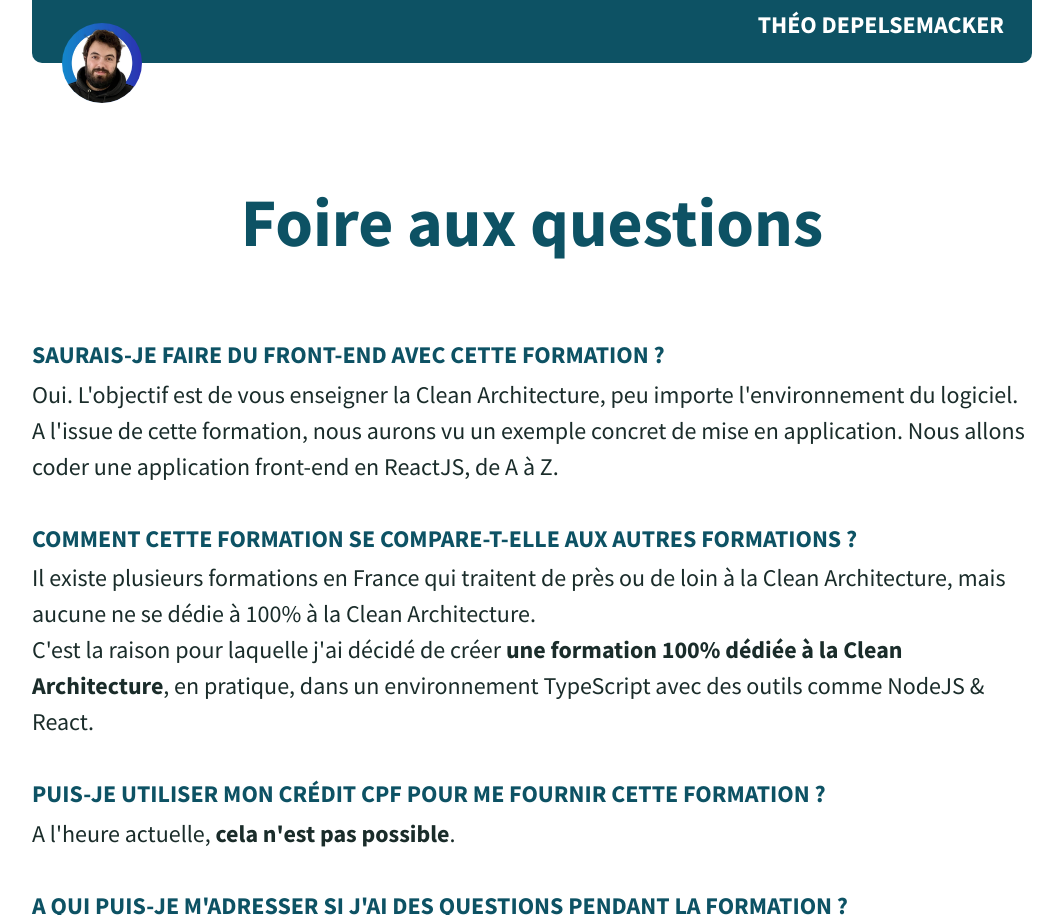
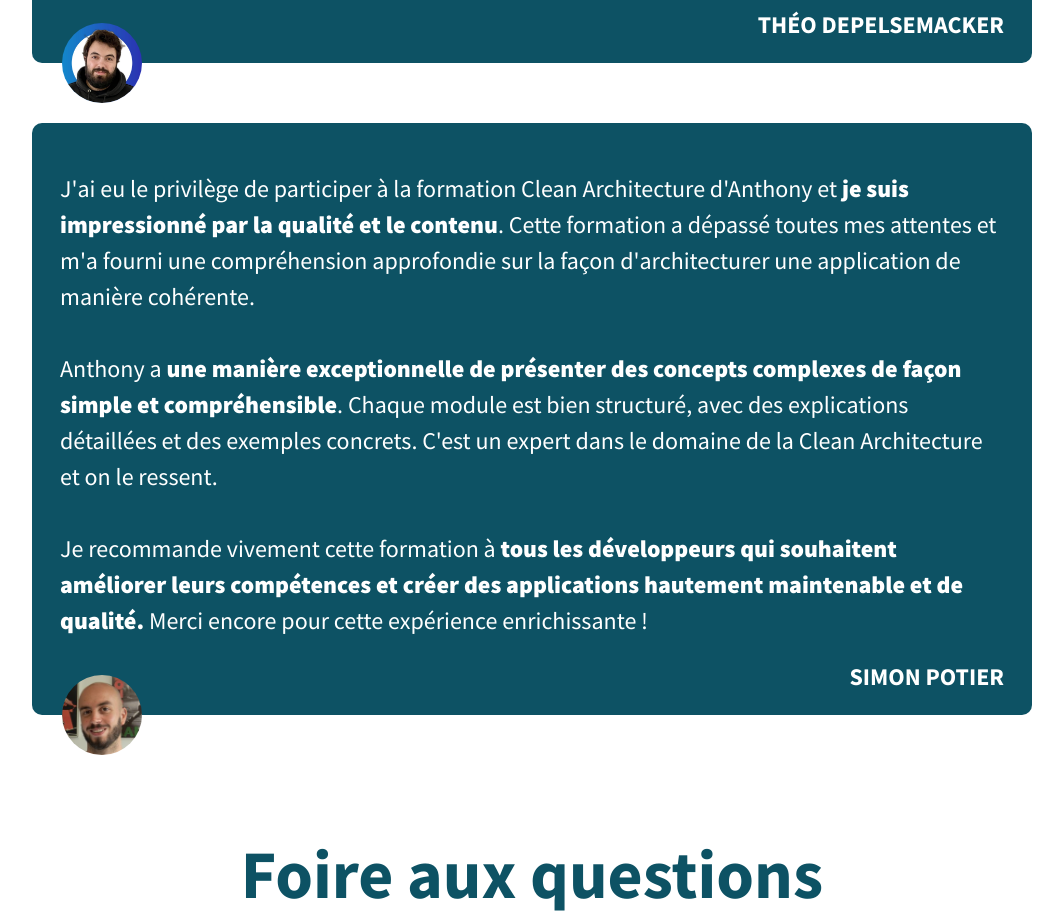
Before and after one commit to Ancyr-Academy/clean-architecture-landing-page, a Next.js app: page / in a window 1280 px wide. Shown: the part 8780-9695 px from the top of the page, without its empty margins (108-1171 px from the left). Built offline with nearby package versions, Linux system fonts and the light colour scheme.

Commit message:
task: formation

```diff
--- a/src/sections/Reviews.tsx
+++ b/src/sections/Reviews.tsx
@@ -2,9 +2,9 @@
 
 import React from "react";
 import { styled } from "styled-components";
+import { breakpoints, mediaQuery } from "../../lib/global-styles";
 import { Container } from "../components/Container";
 import { Paragraph } from "../components/Typography";
-import { breakpoints, mediaQuery } from "../../lib/global-styles";
 
 export const Reviews: React.FC<{}> = () => {
   return (
@@ -45,7 +45,7 @@ export const Reviews: React.FC<{}> = () => {
                 il est également toujours là pour nous répondre lorsqu'on a des
                 questions
               </b>
-              , ce qui permet d’avancer plus vite et de mieux comprendre les
+              , ce qui permet d'avancer plus vite et de mieux comprendre les
               concepts !
             </Paragraph>
             <Author
@@ -122,6 +122,37 @@ export const Reviews: React.FC<{}> = () => {
 
             <ProfilePicture url={"/images/theodepelsmacker.jpeg"} />
           </Review>
+          <Review>
+            <Paragraph>
+              J'ai eu le privilège de participer à la formation Clean
+              Architecture d'Anthony et{" "}
+              <b>je suis impressionné par la qualité et le contenu</b>. Cette
+              formation a dépassé toutes mes attentes et m'a fourni une
+              compréhension approfondie sur la façon d'architecturer une
+              application de manière cohérente.
+              <br />
+              <br />
+              Anthony a{" "}
+              <b>
+                une manière exceptionnelle de présenter des concepts complexes
+                de façon simple et compréhensible
+              </b>
+              . Chaque module est bien structuré, avec des explications
+              détaillées et des exemples concrets. C'est un expert dans le
+              domaine de la Clean Architecture et on le ressent.
+              <br />
+              <br />
+              Je recommande vivement cette formation à{" "}
+              <b>
+                tous les développeurs qui souhaitent améliorer leurs compétences
+                et créer des applications hautement maintenable et de qualité.
+              </b>{" "}
+              Merci encore pour cette expérience enrichissante !
+            </Paragraph>
+            <Author>Simon Potier</Author>
+
+            <ProfilePicture url={"/images/simonpotier.png"} />
+          </Review>
         </Rows>
       </Container>
     </View>
```
Also changed, not shown: public/images/simonpotier.png (added).
